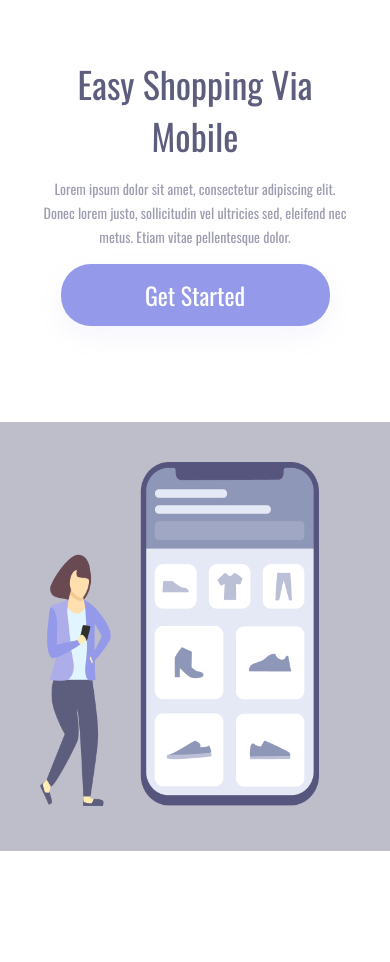
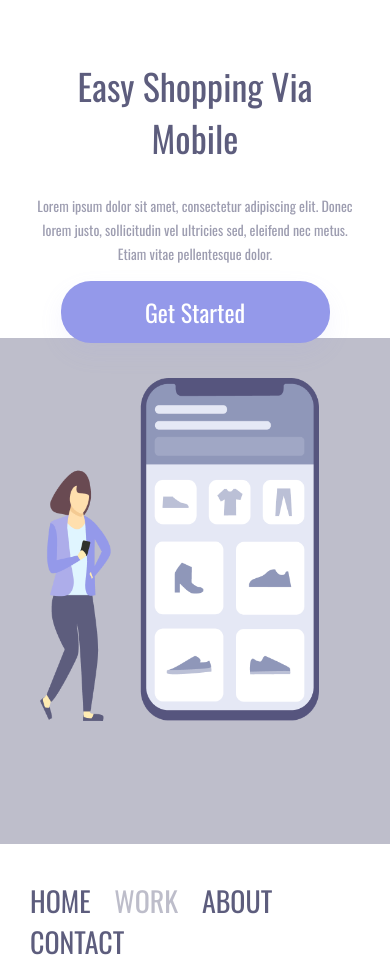
Before and after one commit to davialexandreh/Easy-Shopping, a plain HTML site: page index.html in a window 390 px wide. Before the commit the page ends 851 px from the top, so only its background shows below. Drawn offline with nearby package versions, Linux system fonts and the light colour scheme.

Commit message:
Alinhamento dos elementos

```diff
--- a/style.css
+++ b/style.css
@@ -99,17 +99,17 @@ header{
 @media screen and (max-width: 1000px){
     .container-left{
         width: 100%;
-        height: 50%;
+        height: 40%;
         margin: 0;
         padding: 0;
     }
 
     .container-right{
         display: block;
-        height: auto;
         width: 100%;
         position: static;
         padding: 40px;
+        height: 60vh;
     }
 
     img{
@@ -118,20 +118,29 @@ header{
     }
 
     header{
-        display: none;
+        position: absolute;
+        top: 880px;
+        width: auto;
+        margin: 0 0 0 -10px;
+        display: inline-block;
+    }
+
+    a{
+        margin-right: 20px;
     }
 
     h1{
         font-size: 36px;
         line-height: 52px;
         width: auto;
-        margin: 58px 50px 0px 50px;
+        margin: 60px 50px 30px 50px;
         text-align: center;
     }
 
     p{
-        margin: 15px 40px;
         width: auto;
+        margin-left: 35px;
+        margin-right: 35px;
         text-align: center;
         font-size: 14px;
         line-height: 24px;
@@ -139,14 +148,8 @@ header{
 
     /*COMO ALINHAR O BOTÃO AO CENTRO?*/
     button{
-        margin: 0 auto; /*nas laterais ele ficou como auto, então ele não sabe pra onde vai e fica no centro, MAS...
+        margin: 0px auto; /*nas laterais ele ficou como auto, então ele não sabe pra onde vai e fica no centro, MAS...
         para que isso funione, eu preciso deixar ele como display: block*/
         display: block;
     }
 }
-
-@media screen and (max-width: 300px){
-    .container-left{
-        height: 70%;
-    }
-}
```
